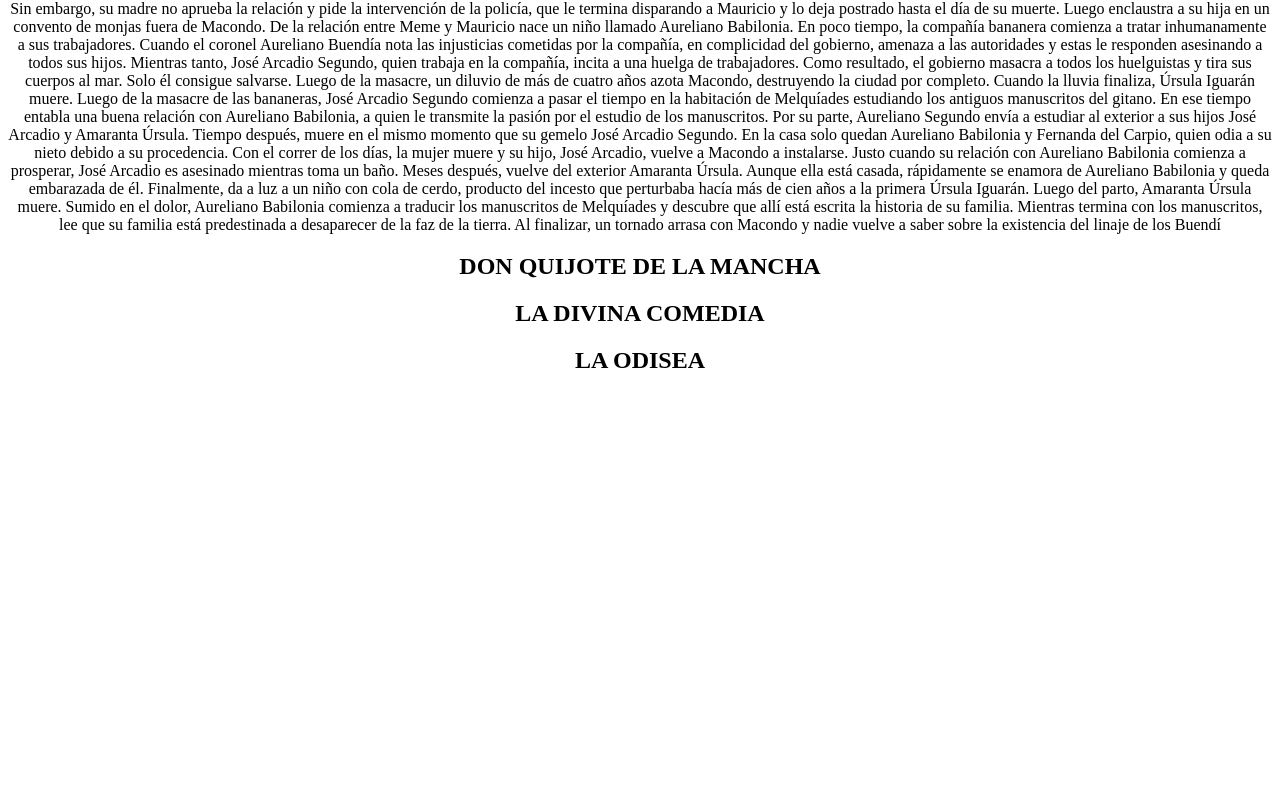
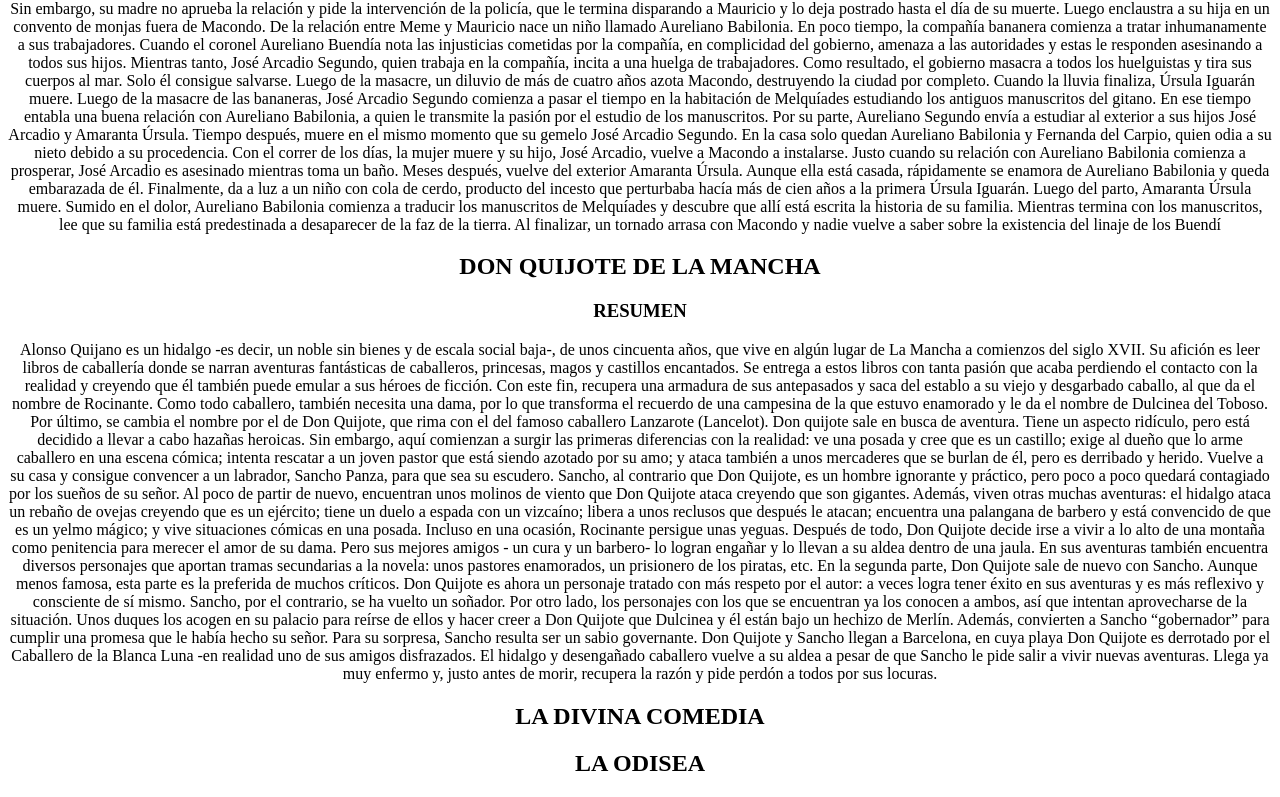
Before and after one commit to Fuentes-web/rubrica2, a plain HTML site: page index.html in a window 1280 px wide. Shown: the part 654-1451 px from the top of the page. Before the commit the page ends 1048 px from the top, so only its background shows below. Drawn offline with Linux system fonts and the light colour scheme.

Commit message:
resumen libro 2

```diff
--- a/index.html
+++ b/index.html
@@ -25,6 +25,15 @@
             Luego de la masacre de las bananeras, José Arcadio Segundo comienza a pasar el tiempo en la habitación de Melquíades estudiando los antiguos manuscritos del gitano. En ese tiempo entabla una buena relación con Aureliano Babilonia, a quien le transmite la pasión por el estudio de los manuscritos. Por su parte, Aureliano Segundo envía a estudiar al exterior a sus hijos José Arcadio y Amaranta Úrsula. Tiempo después, muere en el mismo momento que su gemelo José Arcadio Segundo.
             En la casa solo quedan Aureliano Babilonia y Fernanda del Carpio, quien odia a su nieto debido a su procedencia. Con el correr de los días, la mujer muere y su hijo, José Arcadio, vuelve a Macondo a instalarse. Justo cuando su relación con Aureliano Babilonia comienza a prosperar, José Arcadio es asesinado mientras toma un baño. Meses después, vuelve del exterior Amaranta Úrsula. Aunque ella está casada, rápidamente se enamora de Aureliano Babilonia y queda embarazada de él. Finalmente, da a luz a un niño con cola de cerdo, producto del incesto que perturbaba hacía más de cien años a la primera Úrsula Iguarán. Luego del parto, Amaranta Úrsula muere. Sumido en el dolor, Aureliano Babilonia comienza a traducir los manuscritos de Melquíades y descubre que allí está escrita la historia de su familia. Mientras termina con los manuscritos, lee que su familia está predestinada a desaparecer de la faz de la tierra. Al finalizar, un tornado arrasa con Macondo y nadie vuelve a saber sobre la existencia del linaje de los Buendí</p>
         <h2>DON QUIJOTE DE LA MANCHA</h2>
+        <h3>RESUMEN</h3>
+        <p>Alonso Quijano es un hidalgo -es decir, un noble sin bienes y de escala social baja-, de unos cincuenta años, que vive en algún lugar de La Mancha a comienzos del siglo XVII. Su afición es leer libros de caballería donde se narran aventuras fantásticas de caballeros, princesas, magos y castillos encantados. Se entrega a estos libros con tanta pasión que acaba perdiendo el contacto con la realidad y creyendo que él también puede emular a sus héroes de ficción.
+            Con este fin, recupera una armadura de sus antepasados y saca del establo a su viejo y desgarbado caballo, al que da el nombre de Rocinante. Como todo caballero, también necesita una dama, por lo que transforma el recuerdo de una campesina de la que estuvo enamorado y le da el nombre de Dulcinea del Toboso. Por último, se cambia el nombre por el de Don Quijote, que rima con el del famoso caballero Lanzarote (Lancelot).
+            Don quijote sale en busca de aventura. Tiene un aspecto ridículo, pero está decidido a llevar a cabo hazañas heroicas. Sin embargo, aquí comienzan a surgir las primeras diferencias con la realidad: ve una posada y cree que es un castillo; exige al dueño que lo arme caballero en una escena cómica; intenta rescatar a un joven pastor que está siendo azotado por su amo; y ataca también a unos mercaderes que se burlan de él, pero es derribado y herido.
+            Vuelve a su casa y consigue convencer a un labrador, Sancho Panza, para que sea su escudero. Sancho, al contrario que Don Quijote, es un hombre ignorante y práctico, pero poco a poco quedará contagiado por los sueños de su señor.
+            Al poco de partir de nuevo, encuentran unos molinos de viento que Don Quijote ataca creyendo que son gigantes. Además, viven otras muchas aventuras: el hidalgo ataca un rebaño de ovejas creyendo que es un ejército; tiene un duelo a espada con un vizcaíno; libera a unos reclusos que después le atacan; encuentra una palangana de barbero y está convencido de que es un yelmo mágico; y vive situaciones cómicas en una posada. Incluso en una ocasión, Rocinante persigue unas yeguas. Después de todo, Don Quijote decide irse a vivir a lo alto de una montaña como penitencia para merecer el amor de su dama. Pero sus mejores amigos - un cura y un barbero- lo logran engañar y lo llevan a su aldea dentro de una jaula.
+            En sus aventuras también encuentra diversos personajes que aportan tramas secundarias a la novela: unos pastores enamorados, un prisionero de los piratas, etc.
+            En la segunda parte, Don Quijote sale de nuevo con Sancho. Aunque menos famosa, esta parte es la preferida de muchos críticos. Don Quijote es ahora un personaje tratado con más respeto por el autor: a veces logra tener éxito en sus aventuras y es más reflexivo y consciente de sí mismo. Sancho, por el contrario, se ha vuelto un soñador. Por otro lado, los personajes con los que se encuentran ya los conocen a ambos, así que intentan aprovecharse de la situación. Unos duques los acogen en su palacio para reírse de ellos y hacer creer a Don Quijote que Dulcinea y él están bajo un hechizo de Merlín. Además, convierten a Sancho “gobernador” para cumplir una promesa que le había hecho su señor. Para su sorpresa, Sancho resulta ser un sabio governante.
+            Don Quijote y Sancho llegan a Barcelona, en cuya playa Don Quijote es derrotado por el Caballero de la Blanca Luna -en realidad uno de sus amigos disfrazados. El hidalgo y desengañado caballero vuelve a su aldea a pesar de que Sancho le pide salir a vivir nuevas aventuras. Llega ya muy enfermo y, justo antes de morir, recupera la razón y pide perdón a todos por sus locuras.</p>
         <h2>LA DIVINA COMEDIA</h2>
         <h2>LA ODISEA</h2>
 
```
